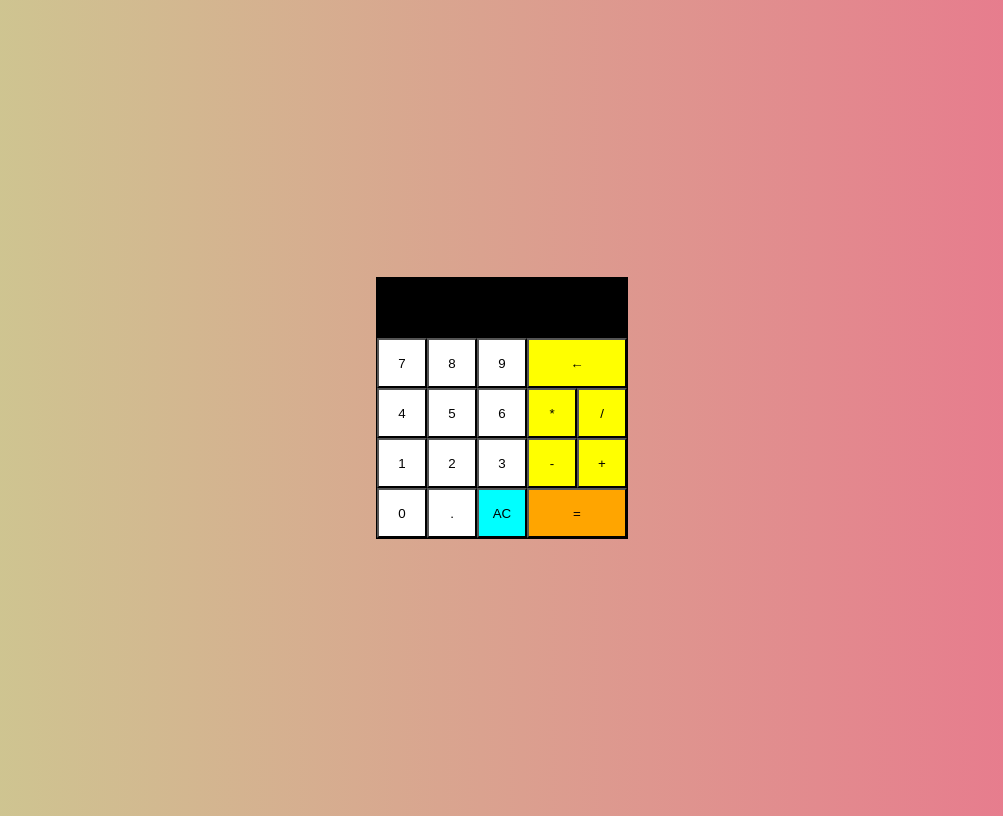
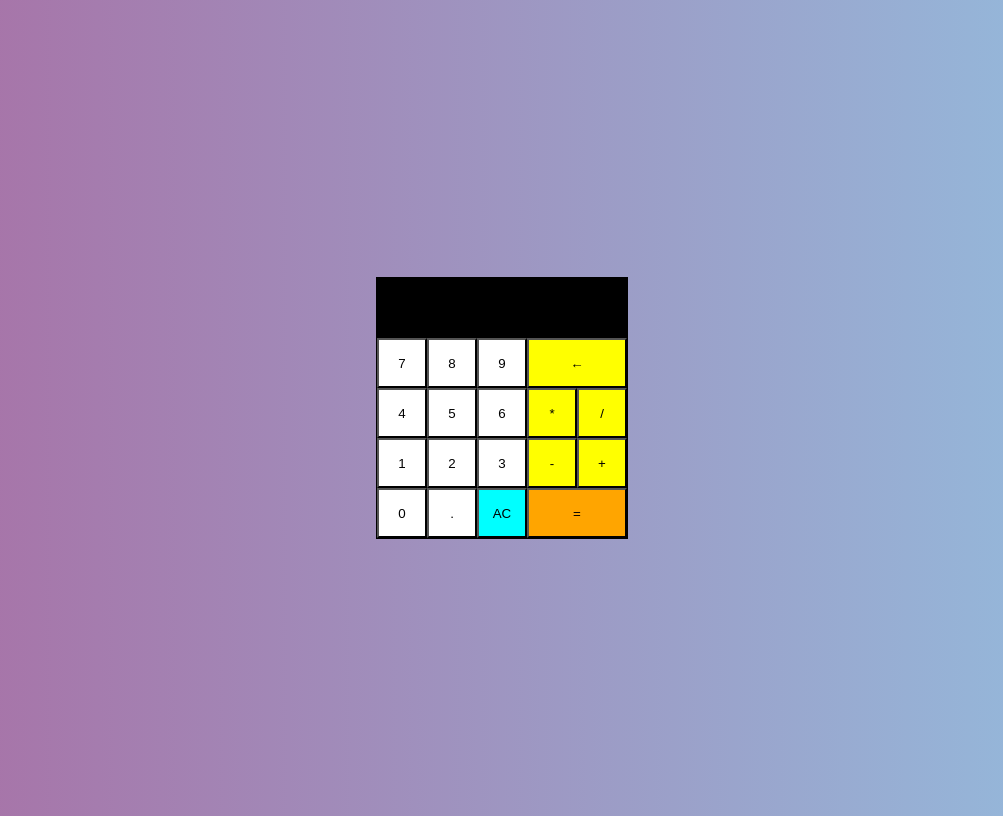
Before and after one commit to eh-th/calculator, a plain HTML site: page index.html in a window 1280 px wide. Shown: the whole page, without its empty margins (138-1141 px from the left). Drawn offline with Linux system fonts and the light colour scheme.

Commit message:
Change background colors

```diff
--- a/style.css
+++ b/style.css
@@ -12,7 +12,7 @@
 body {
     min-height: 100vh;
     height: 100vh;
-    background: linear-gradient(to right, #CBCE91FF, #EA738DFF);
+    background: linear-gradient(to right, #A96DA3, #93BEDF);
     display: flex;
     justify-content: center;
     align-items: center;
```
